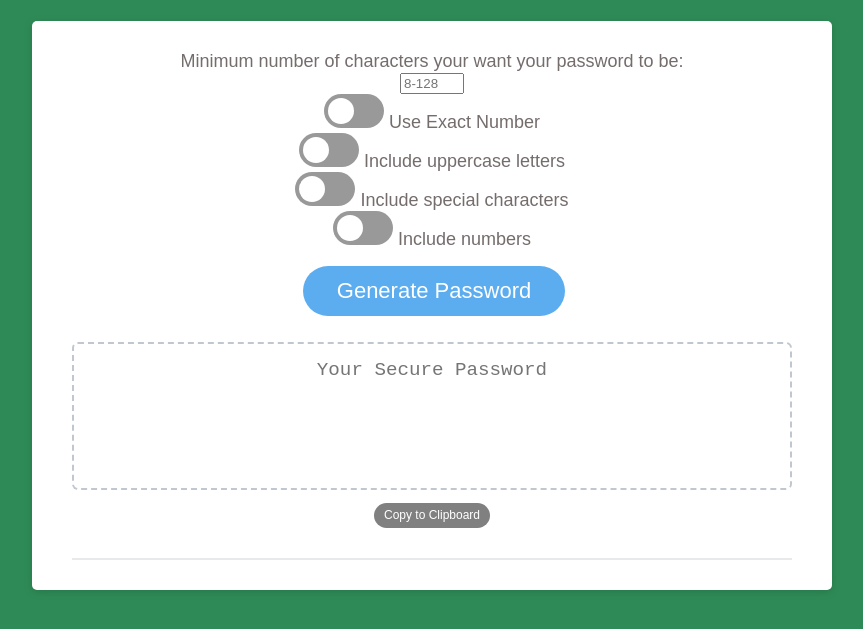
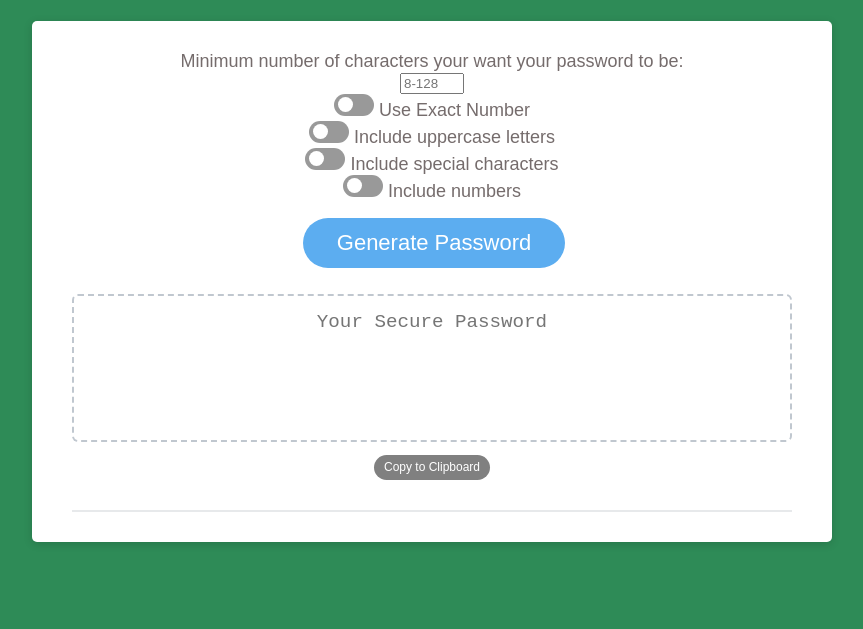
Before and after one commit to Shanna-not-Shawna/password-generator, a plain HTML site: page index.html in a window 1280 px wide. Shown: the part 109-738 px from the top of the page, without its empty margins (208-1071 px from the left). Drawn offline with Linux system fonts and the light colour scheme.

Commit message:
modified style of sliders

```diff
--- a/assets/style.css
+++ b/assets/style.css
@@ -148,9 +148,9 @@ button[disabled] {
 
 .switch {
   display: inline-block;
-  height: 34px;
+  height: 22px;
   position: relative;
-  width: 60px;
+  width: 40px;
 }
 
 .switch input {
@@ -172,11 +172,11 @@ button[disabled] {
   background-color: #fff;
   bottom: 4px;
   content: "";
-  height: 26px;
+  height: 15px;
   left: 4px;
   position: absolute;
   transition: .4s;
-  width: 26px;
+  width: 15px;
 }
 
 input:checked + .slider {
@@ -184,7 +184,7 @@ input:checked + .slider {
 }
 
 input:checked + .slider:before {
-  transform: translateX(26px);
+  transform: translateX(16px);
 }
 
 .slider.round {
```
